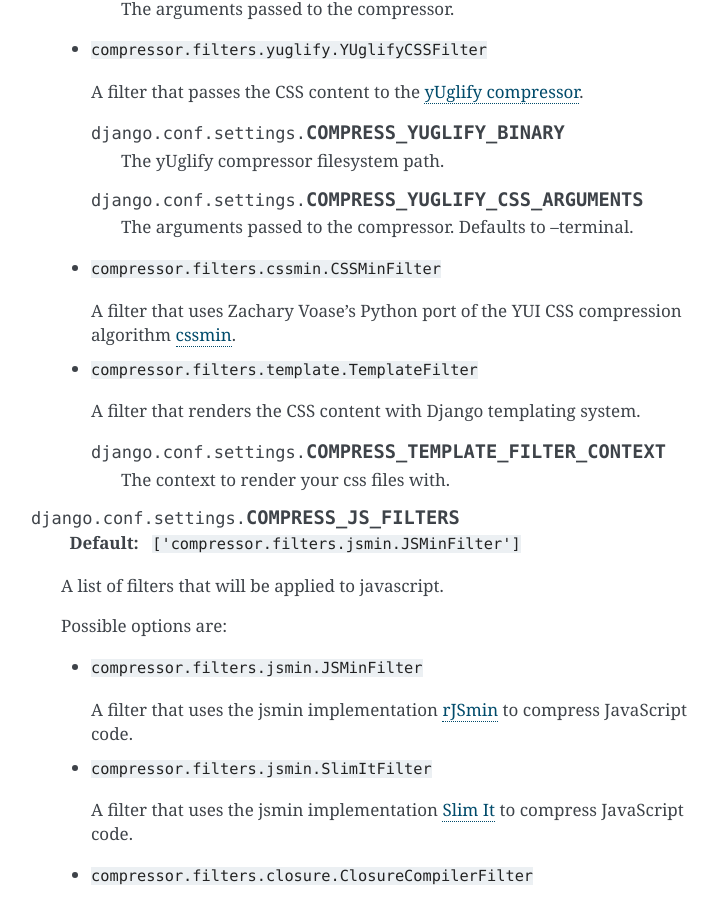
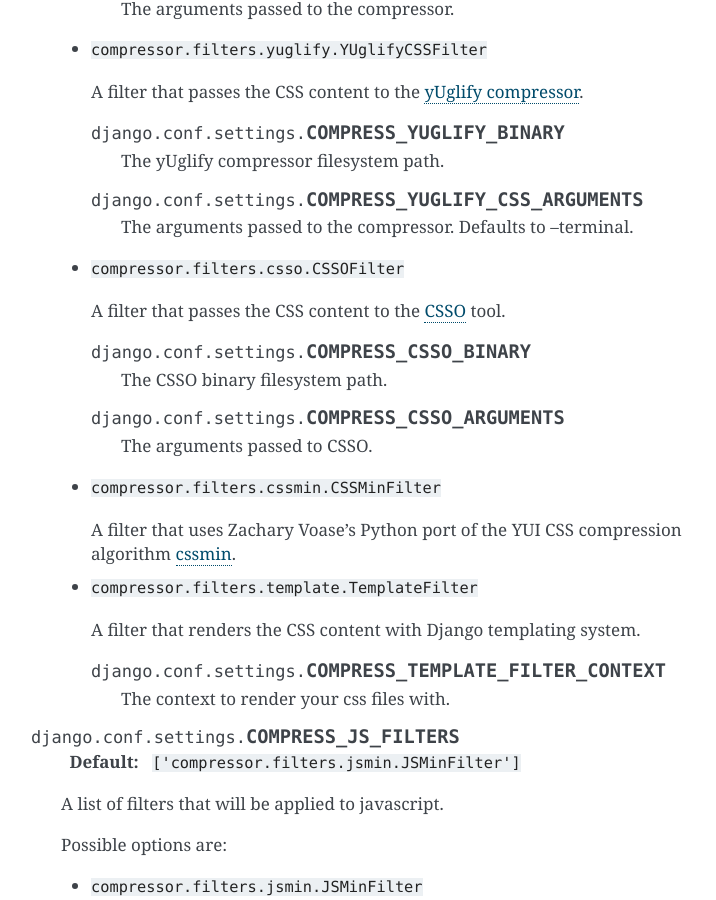
Before and after one commit to django-compressor/django-compressor, a Sphinx documentation site: the page built from docs/settings.txt, in a window 1280 px wide and 900 px high, scrolled down 2228 px. Shown: the whole window, without its empty margins (389-1105 px from the left). Built offline with Sphinx 7.4.7, drawn with Linux system fonts in a browser that asks for light colours; pages that are not in the unit, such as notebooks, are missing from menus; some of the changed text lies outside the part shown.

Commit message:
Added test and doc for CSSO.

```diff
--- a/docs/settings.txt
+++ b/docs/settings.txt
@@ -132,6 +132,18 @@ Backend settings
 
          The arguments passed to the compressor. Defaults to --terminal.
 
+    - ``compressor.filters.csso.CSSOFilter``
+
+      A filter that passes the CSS content to the `CSSO`_ tool.
+
+      .. attribute:: COMPRESS_CSSO_BINARY
+
+         The CSSO binary filesystem path.
+
+      .. attribute:: COMPRESS_CSSO_ARGUMENTS
+
+         The arguments passed to CSSO.
+
     - ``compressor.filters.cssmin.CSSMinFilter``
 
       A filter that uses Zachary Voase's Python port of the YUI CSS compression
@@ -140,6 +152,7 @@ Backend settings
     .. _CSSTidy: http://csstidy.sourceforge.net/
     .. _`data: URIs`: http://en.wikipedia.org/wiki/Data_URI_scheme
     .. _cssmin: http://pypi.python.org/pypi/cssmin/
+    .. _`CSSO`: https://github.com/css/csso
 
     - ``compressor.filters.template.TemplateFilter``
 
```
Also changed, not shown: 1 other file.
